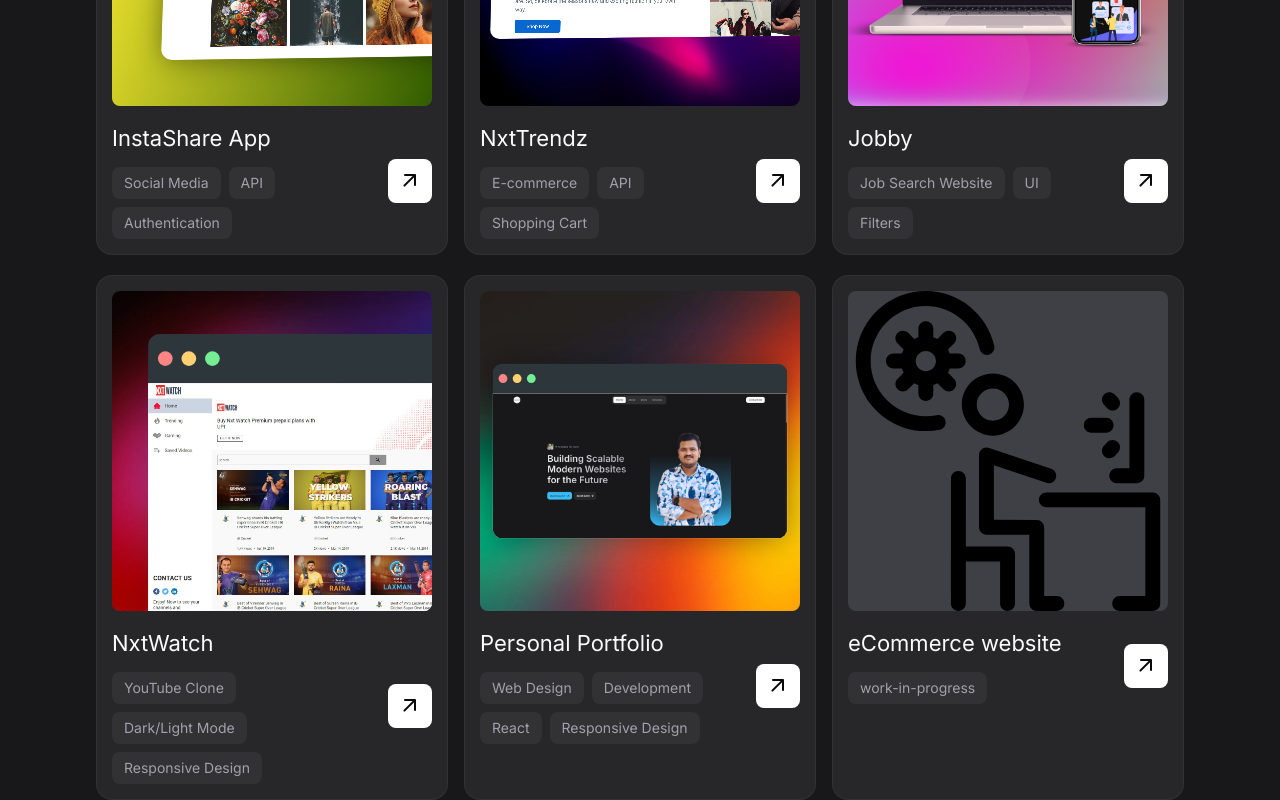
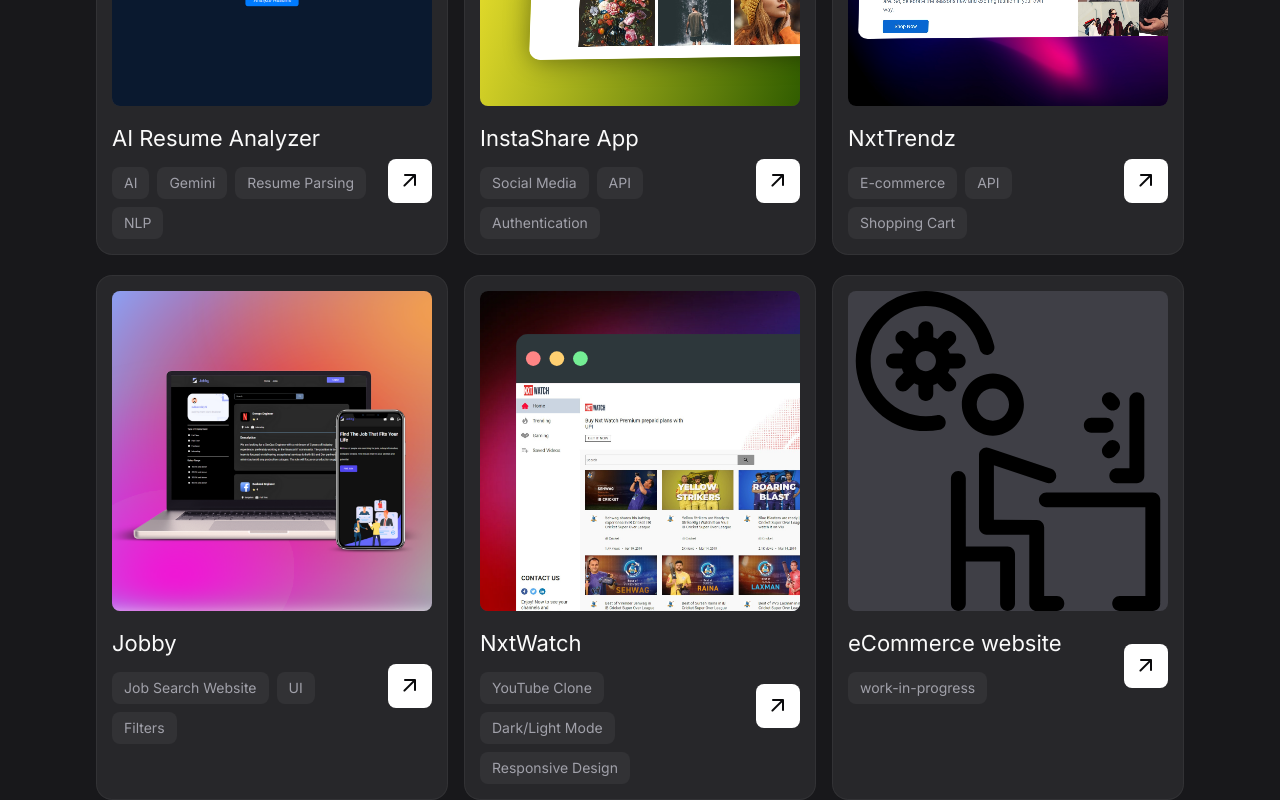
Before and after one commit to subbareddy999/subbareddyk-portfolio, a React (Vite) app: page / in a window 1280 px wide. Shown: the part 2160-2960 px from the top of the page. Built offline with nearby package versions, Linux system fonts and the light colour scheme.

Commit message:
added new project details with working link

```diff
--- a/src/components/Work.jsx
+++ b/src/components/Work.jsx
@@ -9,6 +9,12 @@
 import ProjectCard from "./ProjectCard";
 
 const works = [
+    {
+        imgSrc: "/images/resumeanalyzer.png",
+        title: "AI Resume Analyzer",
+        tags: ["AI", "Gemini", "Resume Parsing", "NLP"],
+        projectLink: "https://resume-analyzer-fawn-gamma.vercel.app/",
+    },
     {
         imgSrc: "/images/instashare.svg",
         title: "InstaShare App",
@@ -32,12 +38,6 @@
         title: "NxtWatch",
         tags: ["YouTube Clone", "Dark/Light Mode", "Responsive Design"],
         projectLink: "https://subbanxtwatch.ccbp.tech/",
-    },
-    {
-        imgSrc: "/images/portfolio.svg",
-        title: "Personal Portfolio",
-        tags: ["Web Design", "Development", "React", "Responsive Design"],
-        projectLink: "",
     },
     {
         imgSrc: "/images/workinprogress.svg",
```
